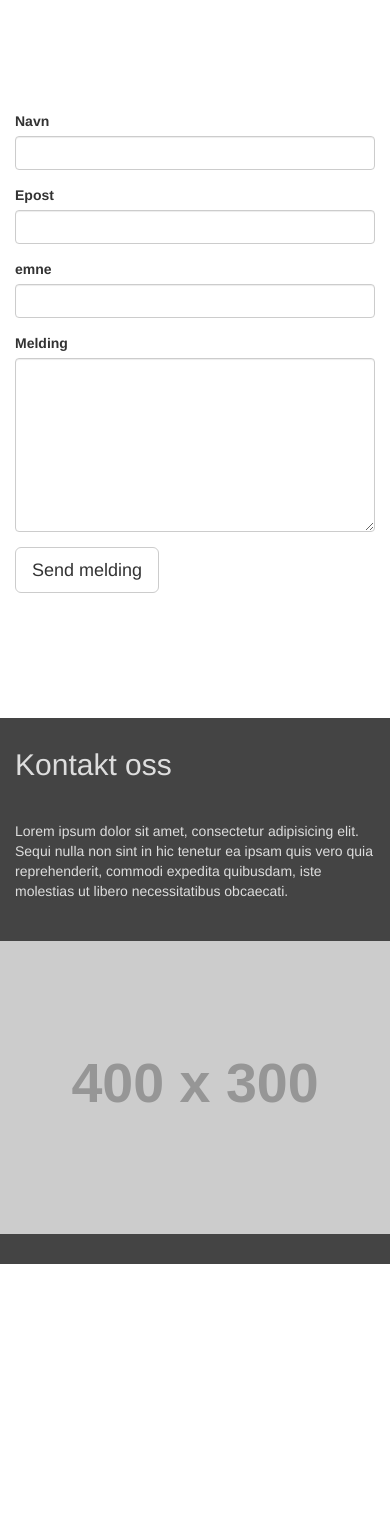
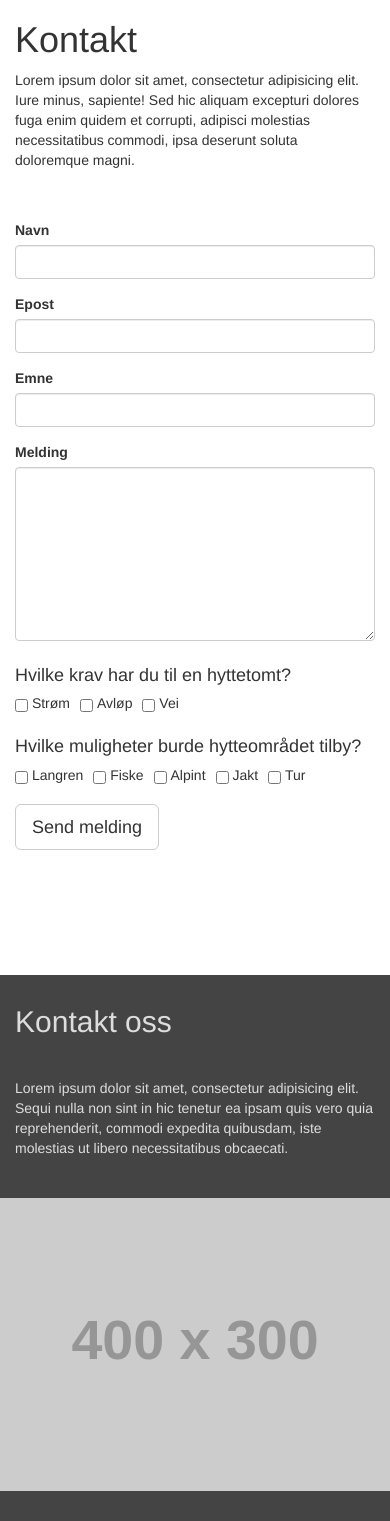
Before and after one commit to thomhess/TindeUtvikling, a PHP site: page /kontakt.html in a window 390 px wide. Shown: the part 480-2001 px from the top of the page. Before the commit the page ends 1744 px from the top, so only its background shows below. Run offline with PHP 8.4, Linux system fonts and the light colour scheme; grey boxes labelled with a size stand in for pictures from a placeholder-image service; some libraries are stand-ins or nearby versions.

Commit message:
kontaktside responsiv og nytt innhold

```diff
--- a/Prototype/css/tinde.css
+++ b/Prototype/css/tinde.css
@@ -288,7 +288,29 @@
 /*---------- Kontakt ----------*/
 
 .kontakt-form {
-	margin: 70px 0 125px 0;
+	margin: 0px 0 125px 0;
+}
+
+.kontakt-bokser h4 {
+	margin-top: 25px;
+	margin-bottom: 7px;
+}
+
+.kontakt-bokser .checkboxes label {
+  display: block;
+  float: left;
+  padding-right: 10px;
+  white-space: nowrap;
+}
+.kontakt-bokser .checkboxes input {
+  vertical-align: middle;
+}
+.kontakt-bokser .checkboxes label span {
+  vertical-align: middle;
+}
+
+.kontakt-bokser span {
+	font-weight: normal;
 }
 
 /*---------- Footer ----------*/
--- a/Prototype/kontakt.html
+++ b/Prototype/kontakt.html
@@ -46,11 +46,12 @@
 	<div class="col-xs-12 innholdDiv">
 		<div class="row">
 			<div class="col-md-4 col-md-offset-4">
-
+				<h1>Kontakt</h1>
+				<p>Lorem ipsum dolor sit amet, consectetur adipisicing elit. Iure minus, sapiente! Sed hic aliquam excepturi dolores fuga enim quidem et corrupti, adipisci molestias necessitatibus commodi, ipsa deserunt soluta doloremque magni.  </p>
 			</div>
 		</div>
 		<!--skjema -->
-		<div class="row">
+		<div class="row kontakt-bokser">
 			<div class="col-md-4 col-md-offset-4">
 				<form class="kontakt-form">
 				  <div class="form-group">
@@ -62,13 +63,30 @@
 				    <input type="email" class="form-control">
 				  </div>
 				  <div class="form-group">
-				    <label for="epost">emne</label>
+				    <label for="epost">Emne</label>
 				    <input type="email" class="form-control">
 				  </div>
 					<div class="form-group">
 					  <label for="comment">Melding</label>
 					  <textarea class="form-control" rows="8"></textarea>
 					</div>
+					<h4>Hvilke krav har du til en hyttetomt?</h4>
+					<div class="checkboxes">
+					    <label for="strøm"><input type="checkbox" id="#" /> <span>Strøm</span></label>
+					    <label for="avløp"><input type="checkbox" id="#" /> <span>Avløp</span></label>
+					    <label for="vei"><input type="checkbox" id="#" /> <span>Vei</span></label>
+				  </div>
+				  <br>
+				  <h4>Hvilke muligheter burde hytteområdet tilby?</h4>
+				   <div class="checkboxes">
+				    <label for="langrenn"><input type="checkbox" id="" /> <span>Langren</span></label>
+				    <label for="fiske"><input type="checkbox" id="" /> <span>Fiske</span></label>
+				    <label for="alpint"><input type="checkbox" id="" /> <span>Alpint</span></label>
+				    <label for="jakt"><input type="checkbox" id="" /> <span>Jakt</span></label>
+				    <label for="tur"><input type="checkbox" id="" /> <span>Tur</span></label>
+				  </div>
+				  <br>
+				  <br>
 				  <button type="submit" class="btn btn-default btn-lg">Send melding</button>
 				</form>
 			</div>
```
